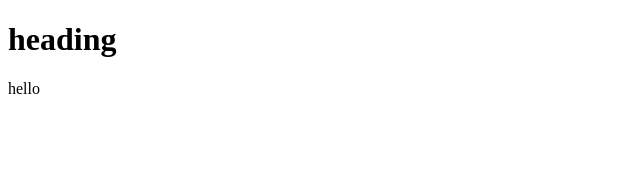
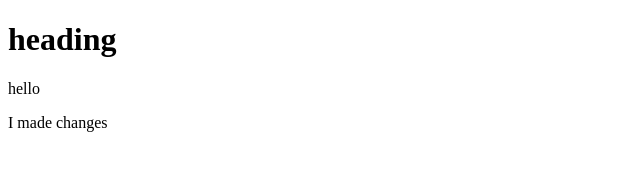
Before and after one commit to focusingCapybara/lesson1, a plain HTML site: page index.html in a window 1280 px wide. Shown: the whole page, without its empty margins (0-640 px from the left). Drawn offline with Linux system fonts and the light colour scheme.

Commit message:
New paragraph created

```diff
--- a/index.html
+++ b/index.html
@@ -13,7 +13,7 @@
 
 	<h1>heading</h1>
 	<p>hello</p>
-
+	<p>I made changes</p>
 
 </body>
 
```
Also changed, not shown: 1 other file. Lines whose indentation alone changed are shown as unchanged.
